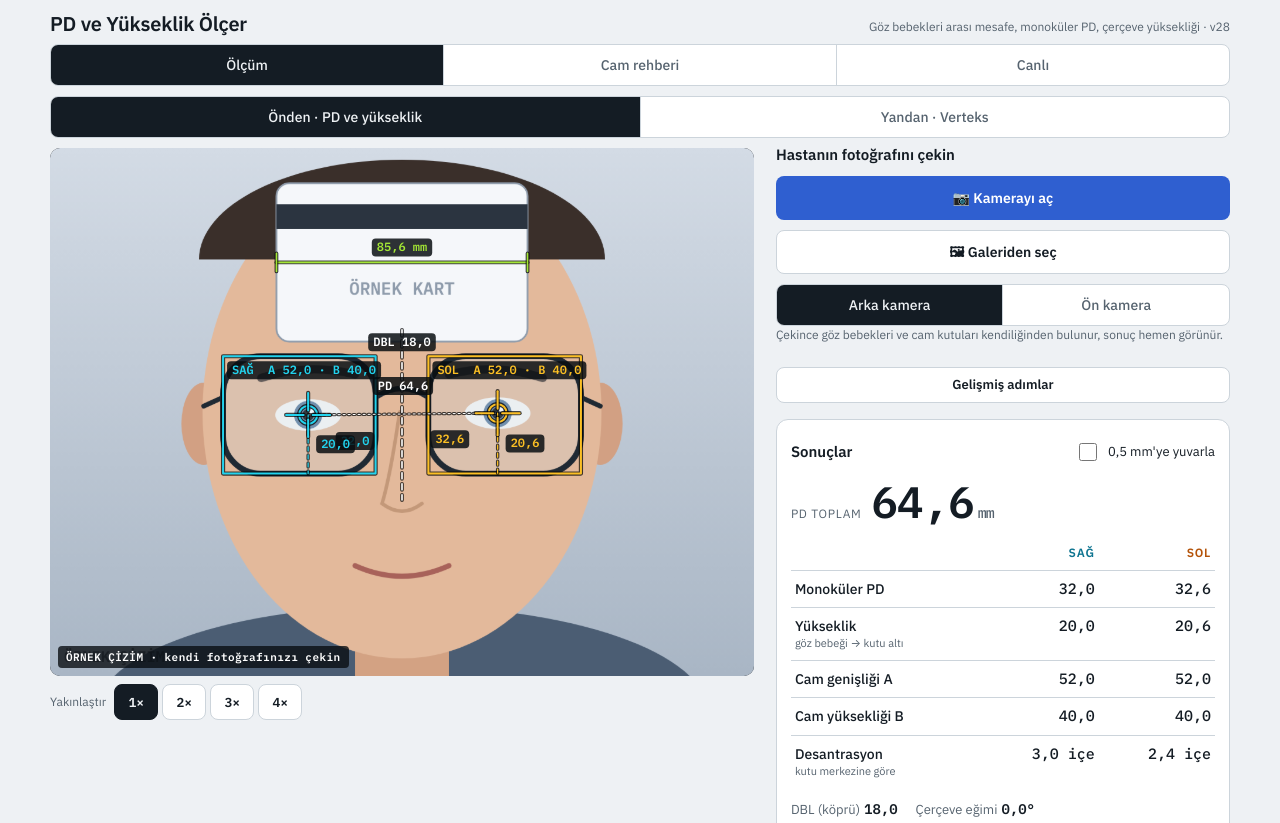
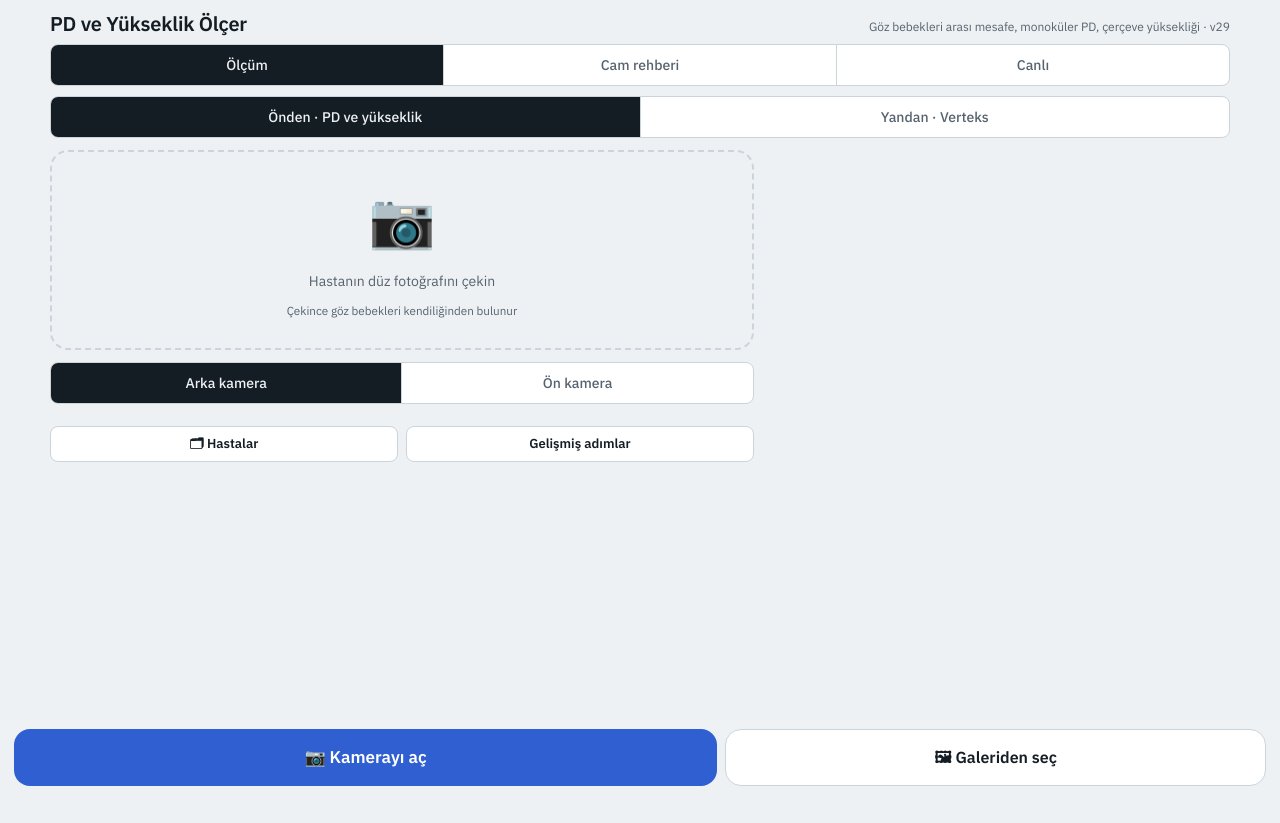
Before and after one commit to ekremkarahan4-design/aysima-olcum, a plain HTML site: page index.html in a window 1280 px wide. Shown: the top 823 px of the page. After the commit the page ends 800 px from the top, so only its background shows below. Drawn offline with Linux system fonts and the light colour scheme.

Commit message:
Add files via upload

```diff
--- a/index.html
+++ b/index.html
@@ -44,7 +44,17 @@ header.top{display:flex;align-items:baseline;justify-content:space-between;gap:1
 h1{font-size:20px;line-height:1.2;font-weight:600;margin:0;letter-spacing:-.01em}
 h2{font-size:15px;font-weight:600;margin:0}
 .sub{color:var(--muted);font-size:12px}
-.easy .steps,.easy .nav{display:none!important}
+.easy .steps,.easy .nav,.easy .viewbar,.easy #demoTag,.easy .results[aria-live],.easy #recsWrap,.edit .results[aria-live],.edit #recsWrap,.edit .nav,.noPhoto .stage{display:none!important}
+.easy.showrecs #recsWrap{display:block!important}
+body.easy,body.edit{padding-bottom:104px}
+#bar{position:fixed;left:0;right:0;bottom:0;z-index:30;display:none;gap:8px;padding:12px max(14px,env(safe-area-inset-left,0px)) calc(14px + env(safe-area-inset-bottom,0px));background:linear-gradient(transparent,var(--bg) 28%)}
+.easy #bar,.edit #bar{display:grid}.inCam #bar{display:none!important}
+#bar button{border-radius:16px;padding:16px 4px;font:inherit;font-weight:700;font-size:16px;border:1px solid var(--line);background:var(--surface);color:var(--ink);cursor:pointer}
+#bar .gr{background:#16a34a;border:0;color:#fff;font-size:17px}#bar .bl{background:var(--accent);border:0;color:#fff;font-size:17px}
+#editLive{display:none;text-align:center;font-family:var(--mono);font-weight:700;color:var(--accent)}.edit #editLive{display:block}
+.epd{text-align:center;margin:10px 0 6px}.epd small{display:block;color:var(--muted);font-size:13px;letter-spacing:.08em}.epd b{font-family:var(--mono);font-size:62px;line-height:1.05;color:var(--ink)}.epd em{font-style:normal;font-size:20px;color:var(--muted);margin-left:4px}
+.etbl{background:var(--surface);border:1px solid var(--line);border-radius:16px;padding:4px 12px}.etr{display:grid;grid-template-columns:1.3fr 1fr 1fr;align-items:center;padding:10px 0;border-bottom:1px solid var(--line)}.etr:last-child{border:0}.etr b{font-family:var(--mono);font-size:21px}.ea{color:var(--a)}.eb2{color:var(--b)}.eh{font-size:12px;color:var(--muted)}
+.ecam{display:flex;flex-direction:column;align-items:center;justify-content:center;gap:12px;min-height:200px;border:2px dashed var(--line);border-radius:18px;text-align:center;color:var(--muted);margin-top:6px}.ecam span{font-size:54px}
 .eb{width:100%;padding:17px;font-size:17px;font-weight:700;font-family:var(--font);margin-top:10px}
 .tiles{display:grid;grid-template-columns:1fr 1fr 1fr;gap:8px;margin:8px 0}.tile{background:var(--surface);color:var(--ink);border:1px solid var(--line);border-radius:12px;padding:10px 4px;text-align:center}.tile small{display:block;color:var(--muted);font-size:11.5px}.tile b{font-size:22px;font-family:var(--mono);color:var(--accent)}
 .steps{display:flex;gap:0;overflow-x:auto;border-bottom:1px solid var(--line);margin-bottom:10px;scrollbar-width:none}
@@ -313,7 +323,7 @@ select{font:500 15px var(--font);min-height:44px;padding:0 8px;border:1px solid
 <div class="app">
   <header class="top">
     <h1>PD ve Yükseklik Ölçer</h1>
-    <span class="sub">Göz bebekleri arası mesafe, monoküler PD, çerçeve yüksekliği · v28</span>
+    <span class="sub">Göz bebekleri arası mesafe, monoküler PD, çerçeve yüksekliği · v29</span>
   </header>
 
   <div class="seg mainTabs" id="mainTabs" role="group" aria-label="Bölüm">
@@ -348,24 +358,28 @@ select{font:500 15px var(--font);min-height:44px;padding:0 8px;border:1px solid
     </section>
 
     <aside class="panel">
+      <div id="editLive" class="tile" style="margin-bottom:8px"></div>
       <!-- kolay -->
       <div class="sp" data-for="easy" hidden>
         <div id="easyA">
-          <h2>Hastanın fotoğrafını çekin</h2>
-          <button class="btn primary eb" id="easyCam">📷 Kamerayı aç</button>
-          <button class="btn eb" id="easyGal">🖼 Galeriden seç</button>
-          <div class="seg" id="easyFace" style="margin-top:10px"><button data-f="environment" aria-pressed="true">Arka kamera</button><button data-f="user" aria-pressed="false">Ön kamera</button></div>
-          <p class="muted small">Çekince göz bebekleri ve cam kutuları kendiliğinden bulunur, sonuç hemen görünür.</p>
+          <div class="ecam"><span>📷</span><div id="easyAtxt">Hastanın düz fotoğrafını çekin</div><small>Çekince göz bebekleri kendiliğinden bulunur</small></div>
+          <div class="seg" id="easyFace" style="margin-top:12px"><button data-f="environment" aria-pressed="true">Arka kamera</button><button data-f="user" aria-pressed="false">Ön kamera</button></div>
         </div>
         <div id="easyB" hidden>
-          <div class="tile" style="margin:8px 0"><small>PD</small><b id="eP" style="font-size:30px">—</b></div>
-          <div class="tiles" style="grid-template-columns:1fr 1fr"><div class="tile"><small>Sağ PD</small><b id="eR">—</b></div><div class="tile"><small>Sol PD</small><b id="eL">—</b></div></div>
-          <div class="tiles" style="grid-template-columns:1fr 1fr"><div class="tile"><small>Sağ yükseklik</small><b id="eRH" style="font-size:18px">—</b></div><div class="tile"><small>Sol yükseklik</small><b id="eLH" style="font-size:18px">—</b></div></div>
-          <p class="muted small" id="easyNote"></p>
-          <div class="tiles" style="grid-template-columns:1fr 1fr"><button class="btn eb" id="easyFix" style="margin:0">✏️ Düzelt</button><button class="btn eb" id="easySave" style="margin:0;background:#16a34a;border:0;color:#fff">✔ Kaydet</button></div>
-          <div class="tiles" style="grid-template-columns:1fr 1fr 1fr"><button class="btn sm" id="easyFind">✨ Otomatik bul</button><button class="btn sm" id="easyCard">📏 Kartla kesinleştir</button><button class="btn sm" id="easyNew">📷 Yeni foto</button></div>
+          <div id="easyF">
+            <div class="epd"><small>PD TOPLAM</small><b id="eP">—</b><em>mm</em></div>
+            <div class="etbl"><div class="etr"><span></span><span class="eh ea">SAĞ</span><span class="eh eb2">SOL</span></div><div class="etr"><span>Monoküler PD</span><b class="ea" id="eR">—</b><b class="eb2" id="eL">—</b></div><div class="etr"><span>Yükseklik</span><b class="ea" id="eRH">—</b><b class="eb2" id="eLH">—</b></div></div>
+          </div>
+          <div id="easyS" hidden>
+            <div class="epd"><small>VERTEKS MESAFESİ</small><b id="eV">—</b><em>mm</em></div>
+            <div class="etbl"><div class="etr" style="grid-template-columns:1.5fr 1fr"><span>Pantoskopik açı</span><b id="eT">—</b></div></div>
+            <div class="seg" id="easyDir" style="margin-top:10px"><button data-d="1" aria-pressed="true">Hasta sağa bakıyor</button><button data-d="-1" aria-pressed="false">Hasta sola bakıyor</button></div>
+          </div>
+          <p class="muted small" id="easyNote" style="text-align:center;margin:8px 0"></p>
+          <input type="text" class="plain" id="easyName" maxlength="60" placeholder="Hasta adı soyadı (kaydetmek için)" autocomplete="off" list="patList" style="width:100%;box-sizing:border-box;margin-bottom:8px">
+          <div class="tiles" style="grid-template-columns:1fr 1fr"><button class="btn sm" id="easyFind">✨ Otomatik bul</button><button class="btn sm" id="easyCard">📏 Kartla kesinleştir</button></div>
         </div>
-        <button class="btn sm" id="easyAdv" style="margin-top:12px">Gelişmiş adımlar</button>
+        <div class="tiles" style="grid-template-columns:1fr 1fr;margin-top:10px"><button class="btn sm" id="easyRecs">🗂 Hastalar</button><button class="btn sm" id="easyAdv">Gelişmiş adımlar</button></div>
       </div>
       <!-- 1 -->
       <div class="sp" data-for="photo">
@@ -575,6 +589,7 @@ select{font:500 15px var(--font);min-height:44px;padding:0 8px;border:1px solid
     </aside>
   </div>
   </div>
+<div id="bar"></div>
 
 <div id="viewLive" hidden>
   <div class="results">
@@ -906,8 +921,11 @@ var STEP_SETS = {
   front:[['photo','Foto'],['pupil','Kontrol'],['box','Kutu'],['scale','Ölçek'],['align','Hizala']],
   side:[['photo','Fotoğraf'],['align','Hizala'],['scale','Ölçek'],['vertex','Verteks']]
 };
-function easyOn(){ return S.mode==='front' && !S.adv; }
-function ids(){ return easyOn() ? ['easy'] : STEP_SETS[S.mode].map(function(s){ return s[0]; }); }
+var EDITSETS={front:[['pupil','Göz bebeği'],['box','Kutu'],['scale','Kart']],side:[['vertex','Nokta'],['scale','Kart']]};
+function easyOn(){ return !S.adv && !S.edit; }
+function stepList(){ return (S.edit&&!S.adv)?EDITSETS[S.mode]:STEP_SETS[S.mode]; }
+function ids(){ return easyOn() ? ['easy'] : stepList().map(function(s){ return s[0]; }); }
+function syncUiClasses(){ var c=document.body.classList, e=easyOn(); c.toggle('easy',e); c.toggle('edit',!!S.edit&&!S.adv); c.toggle('noPhoto',e&&!!S.demo); }
 var KEY = 'pd-olcum-kayitlari-v1';
 
 var S = {
@@ -918,7 +936,7 @@ var S = {
   pup:{a:{x:0,y:0}, b:{x:0,y:0}},
   noseX:0, noseCustom:false,
   mirror:false, facing:'environment', round:false,
-  step:'photo', demo:true, mode:'front', adv:false,
+  step:'photo', demo:true, mode:'front', adv:false, edit:false,
   sd:{apex:{x:0,y:0},back:{x:0,y:0},top:{x:0,y:0},bot:{x:0,y:0},facing:1,pant:true}, vsub:'apex',
   z:1, vx:0, vy:0, sel:null
 };
@@ -1395,7 +1413,7 @@ function afSide(eye){
   S.sd.apex={x:ax,y:ay}; S.sd.back={x:ax+f*vd,y:ay};
   S.sd.top={x:ax+f*vd+f*t,y:ay-hh}; S.sd.bot={x:ax+f*vd-f*t,y:ay+hh};
 }
-function afAuto(){ setTimeout(function(){ try{ if(S.mode==='front' && !S.demo && navigator.onLine) autoFind(function(){ go(easyOn()?'easy':'pupil'); }); }catch(e){} },900); }
+function afAuto(){ setTimeout(function(){ try{ if(!S.demo && (S.mode==='side' || navigator.onLine)) autoFind(function(){ go(easyOn()?'easy':'pupil'); }); }catch(e){} },900); }
 function autoFind(cb){
   if(AF.busy) return;
   if(S.demo){ toast('Örnek görüntüde kapalı. Kendi fotoğrafınızı yükleyin.'); return; }
@@ -1423,26 +1441,67 @@ $('autoFind3').addEventListener('click',function(){autoFind();}); $('autoFind1')
 $('autoGo').addEventListener('click',function(){ autoFind(function(){ go('pupil'); }); });
 
 /* ---------- kolay mod ---------- */
+function barUpdate(){
+  var bar=$('bar'), h='', cols='1fr';
+  if(S.edit && !S.adv){ h='<button class="gr" data-act="done">✔ Tamam</button>'; }
+  else if(easyOn()){
+    if(S.demo){ h='<button class="bl" data-act="cam">📷 Kamerayı aç</button><button data-act="gal">🖼 Galeriden seç</button>'; cols='1.3fr 1fr'; }
+    else { h='<button data-act="fix">✏️ Düzelt</button><button class="gr" data-act="save">✔ Kaydet</button><button data-act="cam">📷 Yeni</button>'; cols='1fr 1.3fr 1fr'; }
+  }
+  if(bar.dataset.h!==h){ bar.innerHTML=h; bar.dataset.h=h; }
+  bar.style.gridTemplateColumns=cols;
+}
 function easyUpdate(){
   if(!$('easyB')) return;
-  var has=!S.demo; $('easyA').hidden=has; $('easyB').hidden=!has; if(!has) return;
-  var r=compute(), ok=S.calibrated && r, key={R:S.mirror?'b':'a', L:S.mirror?'a':'b'};
-  $('eP').textContent = ok ? f1(R(r.pd)) : '—';
-  $('eR').textContent = ok ? f1(R(r[key.R].mono)) : '—'; $('eL').textContent = ok ? f1(R(r[key.L].mono)) : '—';
-  $('eRH').textContent = ok ? f1(R(r[key.R].h)) : '—'; $('eLH').textContent = ok ? f1(R(r[key.L].h)) : '—';
-  $('easyNote').textContent = !S.calibrated ? 'Ölçek yok. "Kartla kesinleştir"e dokunun.' : (S.calMode==='iris' ? 'Yaklaşık sonuç (iris ölçeği). Kesin sonuç için kartla kesinleştirin.' : '✓ Kart ölçeğiyle ölçüldü.');
+  var has=!S.demo, side=S.mode==='side';
+  $('easyA').hidden=has; $('easyB').hidden=!has;
+  $('easyAtxt').textContent = side ? 'Hastanın yan (profil) fotoğrafını çekin' : 'Hastanın düz fotoğrafını çekin';
+  $('easyF').hidden=side; $('easyS').hidden=!side; $('easyCard').textContent = '📏 Kartla kesinleştir'; $('easyCard').classList.toggle('primary',!S.calibrated);
+  if(has){
+    var live='', note='';
+    if(!side){
+      var r=compute(), ok=S.calibrated && r, key={R:S.mirror?'b':'a', L:S.mirror?'a':'b'};
+      $('eP').textContent = ok ? f1(R(r.pd)) : '—';
+      $('eR').textContent = ok ? f1(R(r[key.R].mono)) : '—'; $('eL').textContent = ok ? f1(R(r[key.L].mono)) : '—';
+      $('eRH').textContent = ok ? f1(R(r[key.R].h)) : '—'; $('eLH').textContent = ok ? f1(R(r[key.L].h)) : '—';
+      note = !S.calibrated ? 'Ölçek yok. "Kartla kesinleştir"e dokunun.' : (S.calMode==='iris' ? 'Yaklaşık sonuç (iris ölçeği). Kesin sonuç için kartla kesinleştirin.' : '✓ Kart ölçeğiyle ölçüldü.');
+      live = ok ? 'PD '+f1(R(r.pd))+' · '+f1(R(r[key.R].mono))+' / '+f1(R(r[key.L].mono)) : 'Ölçek yok';
+    } else {
+      var q=computeSide(), ok2=S.calibrated && q;
+      $('eV').textContent = ok2 ? f1(R(q.vd)) : '—';
+      $('eT').textContent = (ok2 && S.sd.pant) ? f1(R(q.tilt))+'°' : '—';
+      Array.prototype.forEach.call($('easyDir').querySelectorAll('button'),function(x){ x.setAttribute('aria-pressed',String(parseInt(x.dataset.d,10)===S.sd.facing)); });
+      var vn=$('vdNote');
+      note = !S.calibrated ? 'Ölçek yok. "Kartla kesinleştir"e dokunup kart ölçeğini uygulayın.' : ((vn && !vn.hidden) ? vn.textContent : '✓ Kart ölçeğiyle ölçüldü.');
+      live = ok2 ? 'Verteks '+f1(R(q.vd))+' mm'+(S.sd.pant?' · '+f1(R(q.tilt))+'°':'') : 'Ölçek yok';
+    }
+    $('easyNote').textContent=note; $('editLive').textContent=live;
+    if(document.activeElement!==$('easyName') && $('easyName').value!==$('name').value) $('easyName').value=$('name').value;
+  }
+  barUpdate();
 }
 var _res0=results; results=function(){ _res0.apply(this,arguments); try{ easyUpdate(); }catch(e){} };
-function advGo(step){ S.adv=true; renderSteps(); go(step); }
-$('easyCam').addEventListener('click',function(){ $('btnCam').click(); });
-$('easyGal').addEventListener('click',function(){ $('btnGal').click(); });
-$('easyNew').addEventListener('click',function(){ $('btnCam').click(); });
+function enterEdit(step){ S.edit=true; S.adv=false; renderSteps(); go(step); }
+function doneEdit(){ S.edit=false; S.adv=false; renderSteps(); go('easy'); }
+$('bar').addEventListener('click',function(e){
+  var b=e.target.closest('button'); if(!b) return; var a=b.dataset.act;
+  if(a==='cam') $('btnCam').click();
+  else if(a==='gal') $('btnGal').click();
+  else if(a==='fix') enterEdit(S.mode==='side'?'vertex':'pupil');
+  else if(a==='done') doneEdit();
+  else if(a==='save'){
+    if(!$('easyName').value.trim()){ toast('Kaydetmek için hasta adını yazın.'); $('easyName').focus(); return; }
+    $('btnSave').click();
+  }
+});
+$('easyName').addEventListener('input',function(){ $('name').value=$('easyName').value; $('name').dispatchEvent(new Event('input')); });
 $('easyFace').addEventListener('click',function(e){ var b=e.target.closest('button'); if(!b) return; var t=document.querySelector('#facing button[data-f="'+b.dataset.f+'"]'); if(t) t.click(); Array.prototype.forEach.call($('easyFace').querySelectorAll('button'),function(x){ x.setAttribute('aria-pressed',String(x===b)); }); });
+$('easyDir').addEventListener('click',function(e){ var b=e.target.closest('button'); if(!b) return; var t=document.querySelector('#faceDir button[data-d="'+b.dataset.d+'"]'); if(t) t.click(); });
 $('easyFind').addEventListener('click',function(){ autoFind(function(){ go('easy'); }); });
-$('easyFix').addEventListener('click',function(){ advGo('pupil'); });
-$('easyCard').addEventListener('click',function(){ S.calMode='card'; syncMode(); advGo('scale'); });
-$('easySave').addEventListener('click',function(){ $('btnSave').click(); });
-$('easyAdv').addEventListener('click',function(){ advGo('photo'); });
+$('easyCard').addEventListener('click',function(){ S.calMode='card'; syncMode(); enterEdit('scale'); });
+$('easyRecs').addEventListener('click',function(){ document.body.classList.toggle('showrecs'); var r=$('recsWrap'); if(document.body.classList.contains('showrecs') && r) r.scrollIntoView({behavior:'smooth'}); });
+$('easyAdv').addEventListener('click',function(){ S.adv=true; S.edit=false; renderSteps(); go('photo'); });
+document.body.appendChild($('toast'));
 function pickBox(i,part){
   var d={k:'box',i:i||(S.sel&&S.sel.k==='box'?S.sel.i:'a'),part:part||(S.sel&&S.sel.k==='box'?S.sel.part:'tl')};
   S.sel=d; $('selName').textContent=descLabel(d); syncBoxSeg();
@@ -1476,7 +1535,7 @@ Array.prototype.forEach.call(document.querySelectorAll('.pad button'),function(b
 
 /* ---------- steps ---------- */
 function go(step){
-  S.step=step;
+  S.step=step; syncUiClasses();
   Array.prototype.forEach.call(document.querySelectorAll('.sp'),function(el){ el.hidden = el.dataset['for']!==step; });
   Array.prototype.forEach.call(document.querySelectorAll('#steps button'),function(b){
     if(b.dataset.step===step) b.setAttribute('aria-current','step'); else b.removeAttribute('aria-current');
@@ -1491,9 +1550,10 @@ function go(step){
   $('demoNote').hidden = !S.demo;
   if(step==='vertex' && typeof VTXT!=='undefined' && VTXT){ var _t=VTXT[S.vsub||'apex']; $('vTitle').textContent=_t[0]; $('vTxt').textContent=_t[1]; Array.prototype.forEach.call(document.querySelectorAll('#vSub button'),function(b){ b.setAttribute('aria-pressed',String(b.dataset.v===(S.vsub||'apex'))); }); }
   if(S.sel && S.z>1) centerOn(handlePos(S.sel));
+  try{ easyUpdate(); }catch(e){}
   schedule();
 }
-$('steps').addEventListener('click',function(e){ var b=e.target.closest('button'); if(!b) return; if(b.dataset.step==='easy'){ S.adv=false; renderSteps(); go('easy'); } else go(b.dataset.step); });
+$('steps').addEventListener('click',function(e){ var b=e.target.closest('button'); if(!b) return; if(b.dataset.step==='easy'){ S.adv=false; S.edit=false; renderSteps(); go('easy'); } else go(b.dataset.step); });
 $('prev').addEventListener('click',function(){ var l=ids(); go(l[Math.max(0,l.indexOf(S.step)-1)]); });
 $('next').addEventListener('click',function(){ var l=ids(); go(l[Math.min(l.length-1,l.indexOf(S.step)+1)]); });
 $('zoomChips').addEventListener('click',function(e){ var b=e.target.closest('button'); if(b) setZoom(parseFloat(b.dataset.z)); });
@@ -1526,7 +1586,7 @@ function demoMarks(){
   S.pup.a={x:440,y:455}; S.pup.b={x:763,y:452}; S.noseX=600; S.noseCustom=false;
 }
 function setImage(canvas,demo){
-  S.src=canvas; S.W=canvas.width; S.H=canvas.height; S.demo=demo; S.rot=0;
+  S.src=canvas; S.W=canvas.width; S.H=canvas.height; S.demo=demo; S.rot=0; syncUiClasses();
   $('rot').value=0; $('rotVal').textContent='0,0°';
   rebuildBase(); S.z=1; S.vx=0; S.vy=0; setZoom(1);
   var sideM = S.mode==='side';
@@ -2200,14 +2260,14 @@ function applyView(o){
   layout();
 }
 function renderSteps(){
-  document.body.classList.toggle('easy',easyOn());
+  syncUiClasses();
   var nav=$('steps'); nav.textContent='';
-  STEP_SETS[S.mode].forEach(function(s,i){
+  stepList().forEach(function(s,i){
     var b=document.createElement('button'); b.dataset.step=s[0];
     var n=document.createElement('span'); n.className='n'; n.textContent=String(i+1);
     b.appendChild(n); b.appendChild(document.createTextNode(s[1])); nav.appendChild(b);
   });
-  if(S.mode==='front' && S.adv){ var e=document.createElement('button'); e.dataset.step='easy'; e.textContent='Kolay'; e.style.flex='0 0 60px'; nav.appendChild(e); }
+  if(S.adv){ var e=document.createElement('button'); e.dataset.step='easy'; e.textContent='Kolay'; e.style.flex='0 0 60px'; nav.appendChild(e); }
 }
 function renderModeUI(){
   var side=S.mode==='side';
@@ -2295,7 +2355,7 @@ function showMain(name){
   $('viewOlcum').hidden = name!=='olcum';
   $('viewCam').hidden = name!=='cam';
   var _lv=document.getElementById('viewLive'); if(_lv) _lv.hidden = name!=='live';
-  if(name!=='live' && window.__lvStop) window.__lvStop();
+  if(name!=='live' && window.__lvStop) window.__lvStop(); document.body.classList.toggle('inCam',name!=='olcum');
   Array.prototype.forEach.call($('mainTabs').querySelectorAll('button'),function(b){ b.setAttribute('aria-pressed',String(b.dataset.v===name)); });
   try{ window.dispatchEvent(new Event('resize')); }catch(e){}
 }
```
